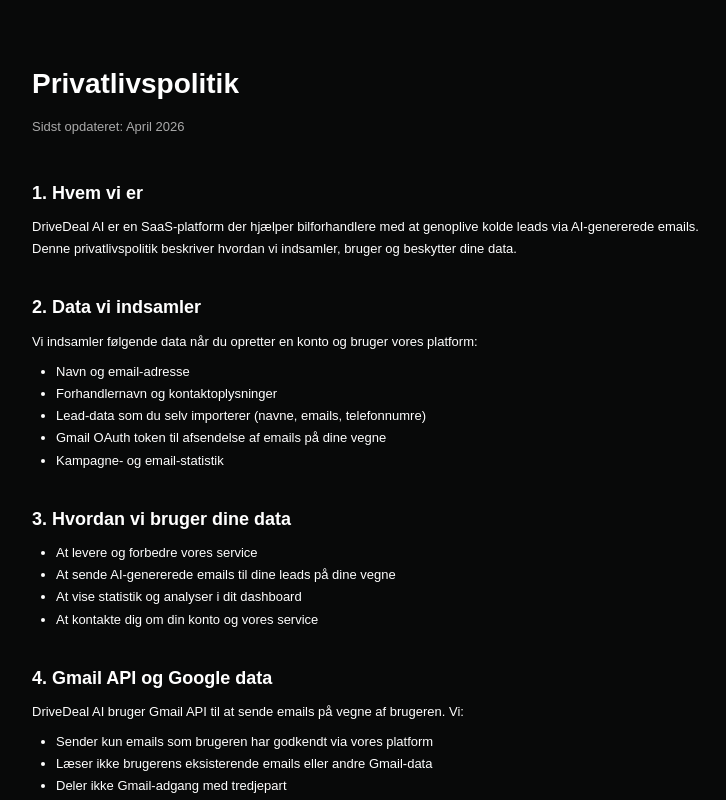
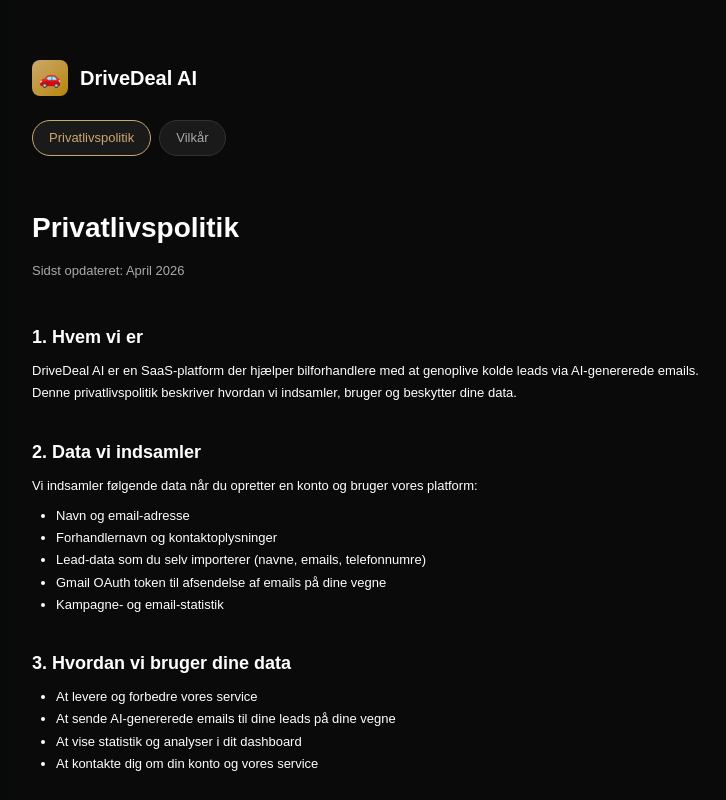
Before and after one commit to kasperbastrup-sketch/drivedeal2, a Next.js app: page /privacy in a window 1280 px wide. Shown: the whole page, without its empty margins (272-998 px from the left). Built offline with nearby package versions, Linux system fonts and the light colour scheme; no server answers.

Commit message:
Combined privacy and terms on one page, single sidebar link

```diff
--- a/app/privacy/page.tsx
+++ b/app/privacy/page.tsx
@@ -12,14 +12,28 @@
   }, [])
 
   return (
-    <div style={{maxWidth:720,margin:'0 auto',padding:'60px 24px',fontFamily:'Arial,sans-serif',color:'#ffffff',lineHeight:1.7}}>
-      <h1 style={{fontSize:28,fontWeight:700,marginBottom:8}}>Privatlivspolitik</h1>
+    <div style={{maxWidth:720,margin:'0 auto',padding:'60px 24px',fontFamily:'Arial,sans-serif',color:'#ffffff',lineHeight:1.7,background:'#0a0a0a',minHeight:'100vh'}}>
+
+      <div style={{marginBottom:48}}>
+        <div style={{display:'flex',alignItems:'center',gap:12,marginBottom:24}}>
+          <div style={{width:36,height:36,borderRadius:8,background:'linear-gradient(135deg,#c9a96e,#b8860b)',display:'flex',alignItems:'center',justifyContent:'center',fontSize:18}}>🚗</div>
+          <span style={{fontSize:20,fontWeight:700,color:'#ffffff'}}>DriveDeal AI</span>
+        </div>
+        <div style={{display:'flex',gap:8}}>
+          <a href="#privacy" style={{padding:'6px 16px',borderRadius:20,background:'#1a1a1a',border:'1px solid #c9a96e',color:'#c9a96e',textDecoration:'none',fontSize:13}}>Privatlivspolitik</a>
+          <a href="#terms" style={{padding:'6px 16px',borderRadius:20,background:'#1a1a1a',border:'1px solid #333',color:'#aaa',textDecoration:'none',fontSize:13}}>Vilkår</a>
+        </div>
+      </div>
+
+      {/* PRIVATLIVSPOLITIK */}
+      <div id="privacy">
+        <h1 style={{fontSize:28,fontWeight:700,marginBottom:8,color:'#ffffff'}}>Privatlivspolitik</h1>
         <p style={{color:'#aaaaaa',marginBottom:40}}>Sidst opdateret: April 2026</p>
 
-      <h2 style={{fontSize:18,fontWeight:600,marginBottom:8,marginTop:32}}>1. Hvem vi er</h2>
+        <h2 style={{fontSize:18,fontWeight:600,marginBottom:8,marginTop:32,color:'#ffffff'}}>1. Hvem vi er</h2>
         <p>DriveDeal AI er en SaaS-platform der hjælper bilforhandlere med at genoplive kolde leads via AI-genererede emails. Denne privatlivspolitik beskriver hvordan vi indsamler, bruger og beskytter dine data.</p>
 
-      <h2 style={{fontSize:18,fontWeight:600,marginBottom:8,marginTop:32}}>2. Data vi indsamler</h2>
+        <h2 style={{fontSize:18,fontWeight:600,marginBottom:8,marginTop:32,color:'#ffffff'}}>2. Data vi indsamler</h2>
         <p>Vi indsamler følgende data når du opretter en konto og bruger vores platform:</p>
         <ul style={{paddingLeft:24,marginTop:8}}>
           <li>Navn og email-adresse</li>
@@ -29,7 +43,7 @@
           <li>Kampagne- og email-statistik</li>
         </ul>
 
-      <h2 style={{fontSize:18,fontWeight:600,marginBottom:8,marginTop:32}}>3. Hvordan vi bruger dine data</h2>
+        <h2 style={{fontSize:18,fontWeight:600,marginBottom:8,marginTop:32,color:'#ffffff'}}>3. Hvordan vi bruger dine data</h2>
         <ul style={{paddingLeft:24,marginTop:8}}>
           <li>At levere og forbedre vores service</li>
           <li>At sende AI-genererede emails til dine leads på dine vegne</li>
@@ -37,7 +51,7 @@
           <li>At kontakte dig om din konto og vores service</li>
         </ul>
 
-      <h2 style={{fontSize:18,fontWeight:600,marginBottom:8,marginTop:32}}>4. Gmail API og Google data</h2>
+        <h2 style={{fontSize:18,fontWeight:600,marginBottom:8,marginTop:32,color:'#ffffff'}}>4. Gmail API og Google data</h2>
         <p>DriveDeal AI bruger Gmail API til at sende emails på vegne af brugeren. Vi:</p>
         <ul style={{paddingLeft:24,marginTop:8}}>
           <li>Sender kun emails som brugeren har godkendt via vores platform</li>
@@ -47,7 +61,7 @@
         </ul>
         <p style={{marginTop:8}}>DriveDeal AIs brug af Google APIs overholder <a href="https://developers.google.com/terms/api-services-user-data-policy" target="_blank" style={{color:'#c9a96e'}}>Googles API Services User Data Policy</a>, herunder Limited Use kravene.</p>
 
-      <h2 style={{fontSize:18,fontWeight:600,marginBottom:8,marginTop:32}}>5. GDPR og dine rettigheder</h2>
+        <h2 style={{fontSize:18,fontWeight:600,marginBottom:8,marginTop:32,color:'#ffffff'}}>5. GDPR og dine rettigheder</h2>
         <p>Vi overholder GDPR. Du har ret til at:</p>
         <ul style={{paddingLeft:24,marginTop:8}}>
           <li>Få indsigt i hvilke data vi har om dig</li>
@@ -56,7 +70,7 @@
           <li>Klage til Datatilsynet</li>
         </ul>
 
-      <h2 style={{fontSize:18,fontWeight:600,marginBottom:8,marginTop:32}}>6. Datadeling</h2>
+        <h2 style={{fontSize:18,fontWeight:600,marginBottom:8,marginTop:32,color:'#ffffff'}}>6. Datadeling</h2>
         <p>Vi deler ikke dine data med tredjepart undtagen:</p>
         <ul style={{paddingLeft:24,marginTop:8}}>
           <li>Supabase — til databaselagring (EU-servere)</li>
@@ -64,15 +78,63 @@
           <li>Stripe — til betalingshåndtering</li>
         </ul>
 
-      <h2 style={{fontSize:18,fontWeight:600,marginBottom:8,marginTop:32}}>7. Datasikkerhed</h2>
+        <h2 style={{fontSize:18,fontWeight:600,marginBottom:8,marginTop:32,color:'#ffffff'}}>7. Datasikkerhed</h2>
         <p>Vi bruger kryptering og sikre forbindelser til at beskytte dine data. Alle data gemmes på EU-baserede servere.</p>
 
-      <h2 style={{fontSize:18,fontWeight:600,marginBottom:8,marginTop:32}}>8. Kontakt</h2>
+        <h2 style={{fontSize:18,fontWeight:600,marginBottom:8,marginTop:32,color:'#ffffff'}}>8. Kontakt</h2>
         <p>Har du spørgsmål til vores privatlivspolitik, kontakt os på:</p>
         <p style={{marginTop:8}}><strong>Email:</strong> kasperbastrup@gmail.com</p>
+      </div>
 
-      <div style={{marginTop:60,paddingTop:24,borderTop:'1px solid #333',fontSize:13,color:'#666'}}>
-        © 2026 DriveDeal AI. Alle rettigheder forbeholdes.
+      {/* DIVIDER */}
+      <div style={{margin:'60px 0',borderTop:'1px solid #222'}}></div>
+
+      {/* VILKÅR */}
+      <div id="terms">
+        <h1 style={{fontSize:28,fontWeight:700,marginBottom:8,color:'#ffffff'}}>Vilkår og betingelser</h1>
+        <p style={{color:'#aaaaaa',marginBottom:40}}>Sidst opdateret: April 2026</p>
+
+        <h2 style={{fontSize:18,fontWeight:600,marginBottom:8,marginTop:32,color:'#ffffff'}}>1. Accept af vilkår</h2>
+        <p>Ved at oprette en konto og bruge DriveDeal AI accepterer du disse vilkår og betingelser. Hvis du ikke accepterer vilkårene, må du ikke bruge tjenesten.</p>
+
+        <h2 style={{fontSize:18,fontWeight:600,marginBottom:8,marginTop:32,color:'#ffffff'}}>2. Beskrivelse af tjenesten</h2>
+        <p>DriveDeal AI er en SaaS-platform der hjælper bilforhandlere med at genoplive kolde leads via AI-genererede og automatiserede emails. Tjenesten inkluderer et dashboard, lead-management, email-skabeloner og kampagnestyring.</p>
+
+        <h2 style={{fontSize:18,fontWeight:600,marginBottom:8,marginTop:32,color:'#ffffff'}}>3. Abonnement og betaling</h2>
+        <p>DriveDeal AI tilbyder en 14-dages gratis prøveperiode. Efter prøveperioden faktureres du månedligt. Du kan opsige dit abonnement når som helst — opsigelsen træder i kraft ved udgangen af den aktuelle betalingsperiode.</p>
+
+        <h2 style={{fontSize:18,fontWeight:600,marginBottom:8,marginTop:32,color:'#ffffff'}}>4. Brug af Gmail API</h2>
+        <p>DriveDeal AI bruger Gmail API til at sende emails på vegne af brugeren. Du giver os tilladelse til at sende emails fra din Gmail-konto udelukkende til de leads du har importeret til platformen. Vi læser, gemmer eller deler ikke indholdet af dine eksisterende emails.</p>
+
+        <h2 style={{fontSize:18,fontWeight:600,marginBottom:8,marginTop:32,color:'#ffffff'}}>5. Brugerens ansvar</h2>
+        <p>Du er ansvarlig for at:</p>
+        <ul style={{paddingLeft:24,marginTop:8}}>
+          <li>Overholde GDPR og gældende lovgivning ved brug af platformen</li>
+          <li>Kun importere leads der har givet samtykke til at modtage markedsføring</li>
+          <li>Sikre at dine emails overholder relevant lovgivning</li>
+          <li>Holde dine loginoplysninger fortrolige</li>
+        </ul>
+
+        <h2 style={{fontSize:18,fontWeight:600,marginBottom:8,marginTop:32,color:'#ffffff'}}>6. Immaterielle rettigheder</h2>
+        <p>DriveDeal AI og alt indhold på platformen tilhører DriveDeal AI. Du må ikke kopiere, distribuere eller modificere nogen del af tjenesten uden skriftlig tilladelse.</p>
+
+        <h2 style={{fontSize:18,fontWeight:600,marginBottom:8,marginTop:32,color:'#ffffff'}}>7. Ansvarsbegrænsning</h2>
+        <p>DriveDeal AI er ikke ansvarlig for tab eller skader der opstår som følge af brug af platformen, herunder men ikke begrænset til tab af data, indtægter eller forretningsmuligheder.</p>
+
+        <h2 style={{fontSize:18,fontWeight:600,marginBottom:8,marginTop:32,color:'#ffffff'}}>8. Opsigelse</h2>
+        <p>Vi forbeholder os retten til at opsige eller suspendere din konto uden varsel hvis du overtræder disse vilkår. Du kan til enhver tid slette din konto ved at kontakte os.</p>
+
+        <h2 style={{fontSize:18,fontWeight:600,marginBottom:8,marginTop:32,color:'#ffffff'}}>9. Ændringer af vilkår</h2>
+        <p>Vi forbeholder os retten til at ændre disse vilkår. Ved væsentlige ændringer vil du blive informeret via email. Fortsat brug af tjenesten efter ændringer udgør accept af de nye vilkår.</p>
+
+        <h2 style={{fontSize:18,fontWeight:600,marginBottom:8,marginTop:32,color:'#ffffff'}}>10. Kontakt</h2>
+        <p>Har du spørgsmål til vores vilkår, kontakt os på:</p>
+        <p style={{marginTop:8}}><strong>Email:</strong> kasperbastrup@gmail.com</p>
+      </div>
+
+      <div style={{marginTop:60,paddingTop:24,borderTop:'1px solid #222',fontSize:13,color:'#555',display:'flex',justifyContent:'space-between'}}>
+        <span>© 2026 DriveDeal AI</span>
+        <a href="/" style={{color:'#c9a96e',textDecoration:'none',fontSize:13}}>← Tilbage til app</a>
       </div>
     </div>
   )
```
Lines whose indentation alone changed are shown as unchanged.
